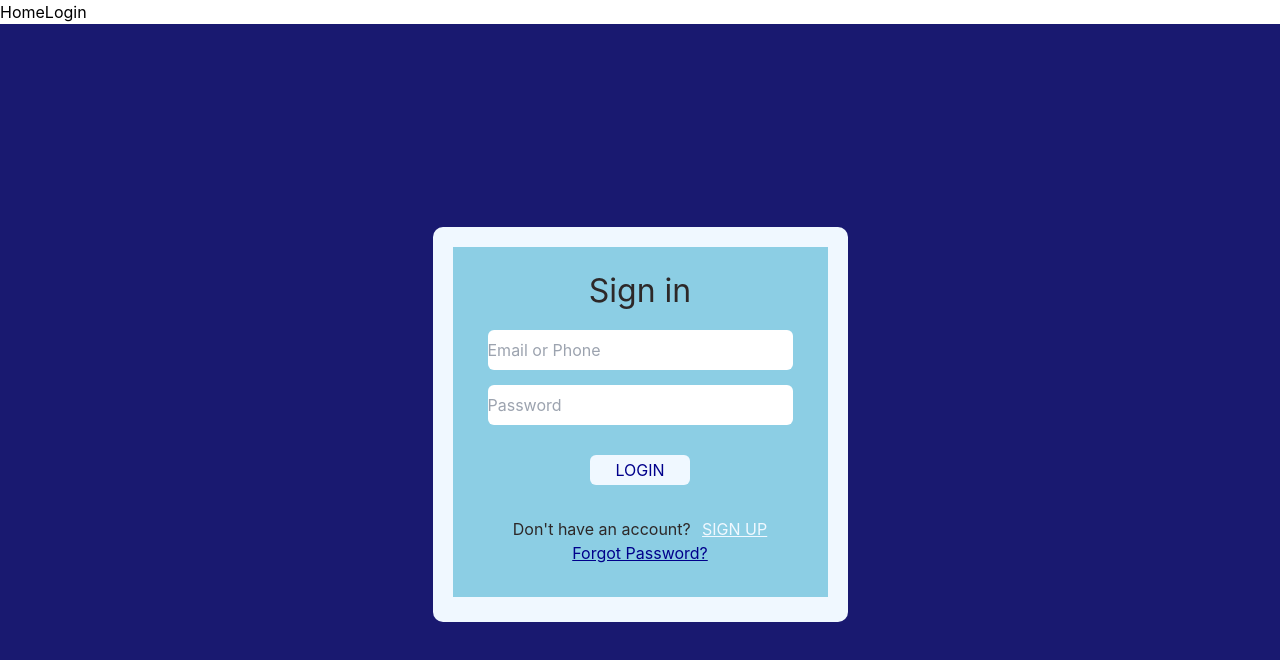
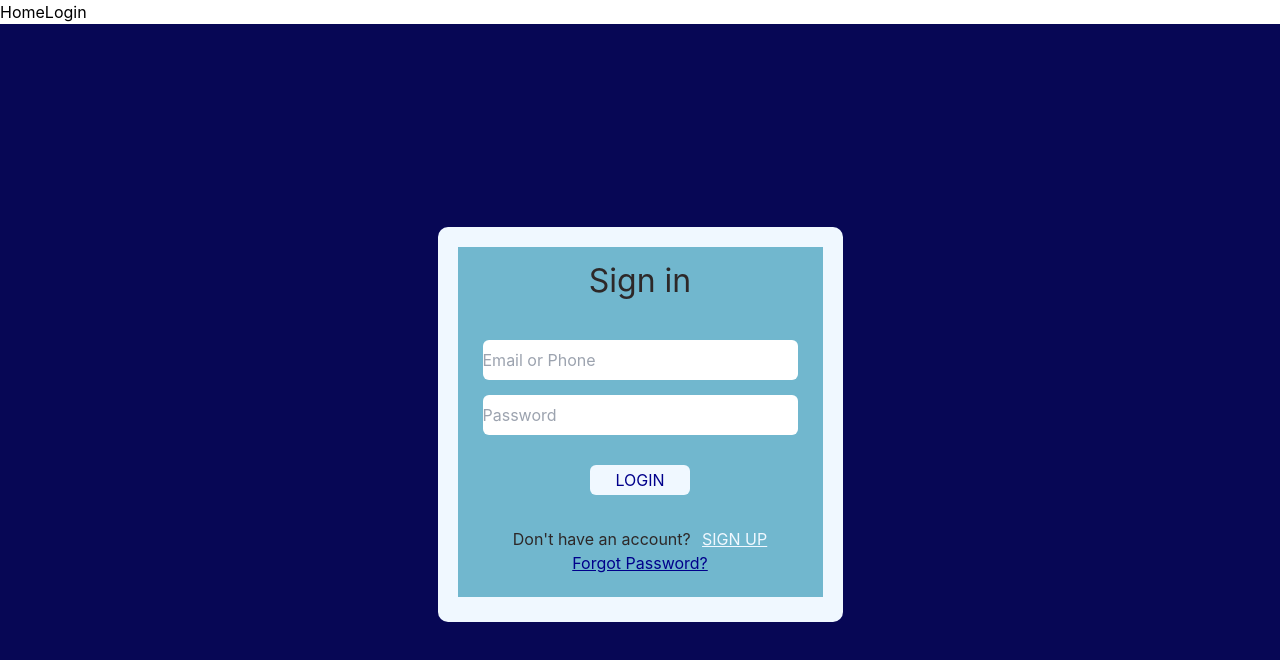
Before and after one commit to dmrlobo2002/Schedule-a-Doc, a React (Create React App) app in the folder frontend/: page /login in a window 1280 px wide. Shown: the top 660 px of the page. Built offline with nearby package versions, Linux system fonts and the light colour scheme.

Commit message:
Login Update

```diff
--- a/frontend/src/components/pages/Login.css
+++ b/frontend/src/components/pages/Login.css
@@ -5,11 +5,11 @@
     display: flex;
     justify-content: center;
     align-items: center;
-    background-color: midnightblue;
+    background-color: rgb(7, 7, 85);
 }
 
 .outerBox{
-    width: 415px;
+    width: 405px;
     height: 395px;
     background-color:aliceblue;
     padding: 20px;
@@ -18,10 +18,10 @@
 
 
 .innerBox{
-    width: 375px;
+    width: 365px;
     height: 350px;
-    background-color:rgb(140, 206, 228);
-    padding: 20px;
+    background-color:rgb(113, 183, 206);
+    padding: 10px;
 }
 
 .Signin{
@@ -30,7 +30,7 @@
     align-items: center;
     font-size: xx-large;
     color: rgb(45, 40, 40);
-
+    margin-bottom: 20px;
 }
 
 .inputs {
```
